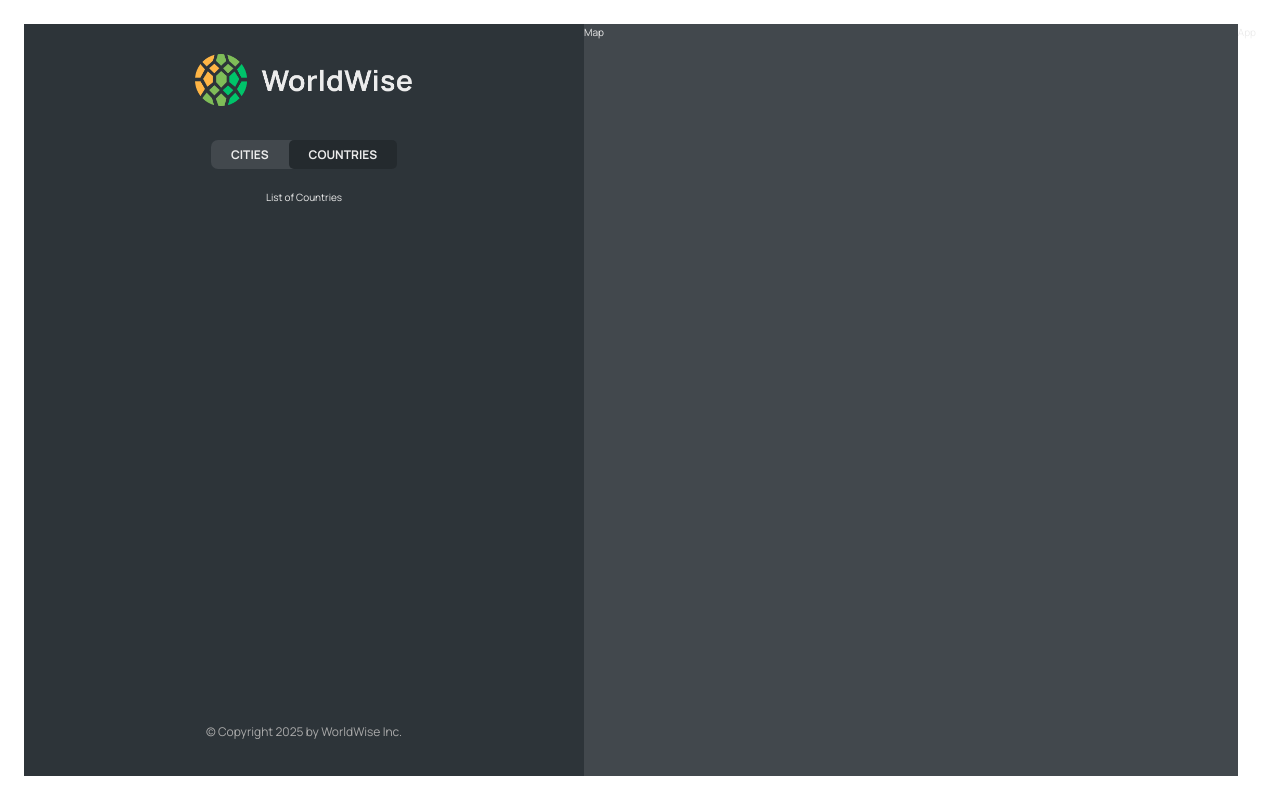
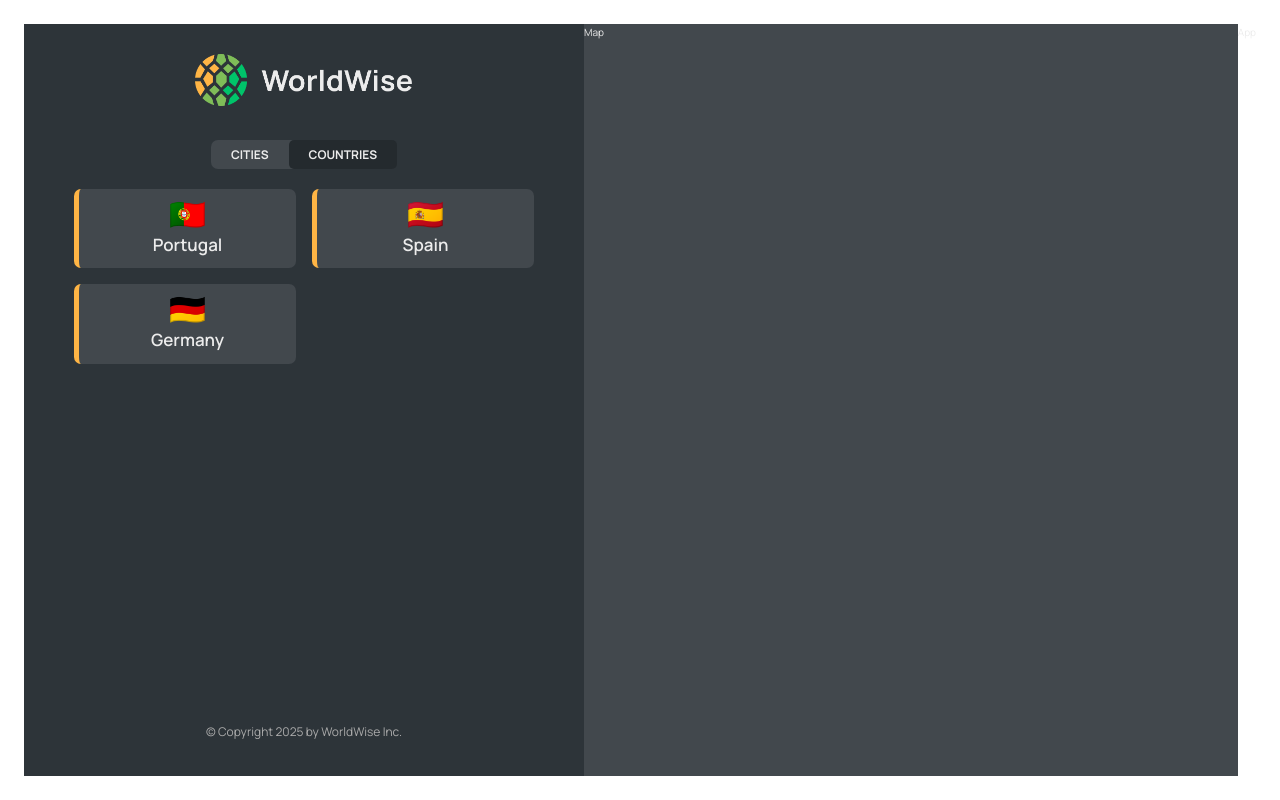
Before and after one commit to YohannesGetahunSimegn/world-wise, a React (Vite) app: page /app/countries in a window 1280 px wide. Built offline with nearby package versions, Linux system fonts and the light colour scheme; data requests are answered from the project's data file.

Commit message:
country listing implemented

```diff
--- a/data/cities.json
+++ b/data/cities.json
@@ -35,6 +35,30 @@
         "lng": 13.376933665713324
       },
       "id": 98443197
+    },
+    {
+      "cityName": "Faro",
+      "country": "Portugal",
+      "emoji": "🇵🇹",
+      "date": "2027-10-31T15:59:59.138Z",
+      "notes": "My favorite city so far!",
+      "position": {
+        "lat": 38.727881642324164,
+        "lng": -9.140900099907554
+      },
+      "id": 73933385
+    },
+    {
+      "cityName": "Barcelona",
+      "country": "Spain",
+      "emoji": "🇪🇸",
+      "date": "2027-07-15T08:22:53.976Z",
+      "notes": "",
+      "position": {
+        "lat": 40.46635901755316,
+        "lng": -3.7133789062500004
+      },
+      "id": 17800751
     }
   ]
 }
--- a/src/App.jsx
+++ b/src/App.jsx
@@ -7,6 +7,7 @@ import AppLayout from "./pages/AppLayout";
 import Login from "./pages/Login";
 import CityList from "./components/CityList";
 import { useEffect, useState } from "react";
+import CountryList from "./components/CountryList";
 
 const BASE_URL = "http://localhost:8000";
 
@@ -44,7 +45,10 @@ export default function App() {
             path="cities"
             element={<CityList cities={cities} isLoading={isLoading} />}
           />
-          <Route path="countries" element={<p>List of Countries</p>} />
+          <Route
+            path="countries"
+            element={<CountryList cities={cities} isLoading={isLoading} />}
+          />
           <Route path="form" element={<p>Form</p>} />
         </Route>
         <Route path="/login" element={<Login />} />
--- a/src/components/CountryList.jsx
+++ b/src/components/CountryList.jsx
@@ -1,17 +1,14 @@
+import styles from "./CountryList.module.css";
 import Spinner from "./Spinner";
-import styles from "./CountryList.module.css";
 import CountryItem from "./CountryItem";
 import Message from "./Message";
-import { useCities } from "../contexts/CitiesContext";
 
-function CountryList() {
-  const { cities, isLoading } = useCities();
-
+function CountryList({ cities, isLoading }) {
   if (isLoading) return <Spinner />;
 
   if (!cities.length)
     return (
-      <Message message="Add your first city by clicking on a city on the map" />
+      <Message message="Add your first country  by clicking on a country  on the map" />
     );
 
   const countries = cities.reduce((arr, city) => {
@@ -23,7 +20,7 @@ function CountryList() {
   return (
     <ul className={styles.countryList}>
       {countries.map((country) => (
-        <CountryItem country={country} key={country.country} />
+        <CountryItem country={country} />
       ))}
     </ul>
   );
```
